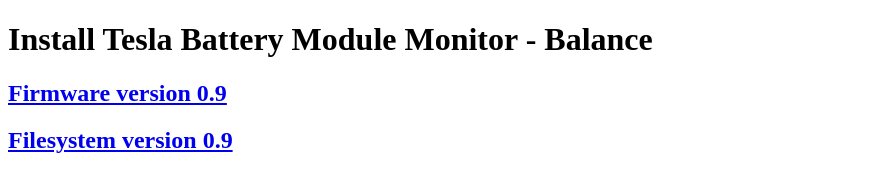
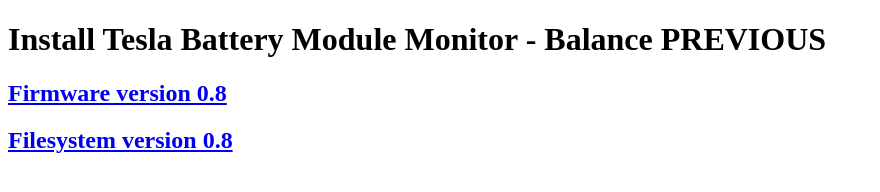
Before and after one commit to kevinlieb/TeslaBatteryModuleMonitor, a plain HTML site: page flashbalance.html in a window 1280 px wide. Shown: the whole page, without its empty margins (0-880 px from the left). Drawn offline with Linux system fonts and the light colour scheme.

Commit message:
rollback to 008

```diff
--- a/flashbalance.html
+++ b/flashbalance.html
@@ -1,12 +1,12 @@
 <!DOCTYPE html>
 <html>
 <body>
-    <h1>Install Tesla Battery Module Monitor - Balance</h1>
+    <h1>Install Tesla Battery Module Monitor - Balance PREVIOUS</h1>
     <script type="module" src="https://unpkg.com/esp-web-tools@10/dist/web/install-button.js?module"></script>
-    <esp-web-install-button manifest="009-balance/manifest.json"></esp-web-install-button>
+    <esp-web-install-button manifest="008-balance/manifest.json"></esp-web-install-button>
 
-    <h2><a href='009-balance/firmware.bin'>Firmware version 0.9</a></h2>
-    <h2><a href='009-balance/littlefs.bin'>Filesystem version 0.9</a></h2>
+    <h2><a href='008-balance/firmware.bin'>Firmware version 0.8</a></h2>
+    <h2><a href='008-balance/littlefs.bin'>Filesystem version 0.8</a></h2>
 
 </body>
 </html>
```
